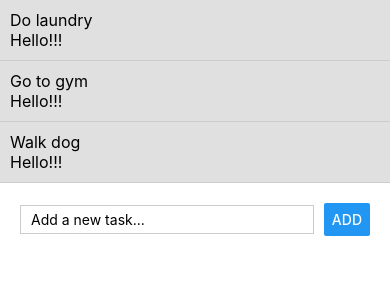
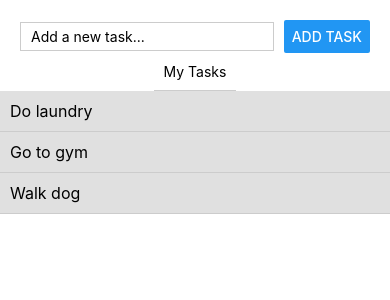
Before and after one commit to ShelynDM/ShelynsAwesomeToDoListApp, a React Native app: screen / in a window 390 px wide. Shown: the top 300 px of the page. Built offline with nearby package versions, Linux system fonts and the light colour scheme.

Commit message:
Lab4 Update

```diff
--- a/App.jsx
+++ b/App.jsx
@@ -5,19 +5,42 @@
  */
 
 import React from 'react';
-import {SafeAreaView, StyleSheet} from 'react-native';
+import {SafeAreaView, StyleSheet, Text} from 'react-native';
 import ToDoList from './components/ToDoList';
 import ToDoForm from './components/ToDoForm';
 import {useState} from 'react';
 
 function App() {
   const [tasks, setTasks] = useState(['Do laundry', 'Go to gym', 'Walk dog']);
+  const addTask = task => {
+    // Check if the task is already in the list and alert the user if true
+    if (tasks.includes(task)) {
+      alert('Task already exists');
+      // If the input task is empty alert the user
+    } else if (task === '') {
+      alert('Please enter a task');
+    } else {
+      setTasks([...tasks, task]);
+      alert('Task successfully added');
+    }
+  };
+
   return (
     <SafeAreaView>
+      <ToDoForm addTask={addTask} />
+      <Text style={styles.task}>My Tasks</Text>
       <ToDoList tasks={tasks} />
-      <ToDoForm />
     </SafeAreaView>
   );
 }
 
+const styles = StyleSheet.create({
+  task: {
+    padding: 10,
+    borderBottomWidth: 1,
+    borderColor: '#ccc',
+    alignSelf: 'center',
+  },
+});
+
 export default App;
--- a/components/ToDoForm.jsx
+++ b/components/ToDoForm.jsx
@@ -8,12 +8,26 @@ import {
   Text,
 } from 'react-native';
 
-function ToDoForm(props) {
+function ToDoForm({addTask}) {
+  const [taskText, setTaskText] = React.useState('');
   return (
     <>
       <View style={styles.form}>
-        <TextInput style={styles.input} placeholder="Add a new task..." />
-        <Button title="Add" />
+        <TextInput
+          style={styles.input}
+          placeholder="Add a new task..."
+          onChangeText={text => setTaskText(text)}
+          value={taskText}
+        />
+        <Pressable>
+          <Button
+            title="Add Task"
+            onPress={() => {
+              addTask(taskText);
+              setTaskText('');
+            }}
+          />
+        </Pressable>
       </View>
     </>
   );
--- a/components/ToDoList.jsx
+++ b/components/ToDoList.jsx
@@ -11,16 +11,17 @@ import {
 function ToDoList({tasks}) {
   return (
     <>
+      <SafeAreaView>
         <ScrollView>
           {tasks.map((task, index) => (
             <Pressable key={index}>
               <View style={[styles.task, styles.completed]}>
                 <Text style={styles.taskText}>{task}</Text>
-              <Text style={styles.taskText}>Hello!!!</Text>
               </View>
             </Pressable>
           ))}
         </ScrollView>
+      </SafeAreaView>
       {/* <ScrollView>
         <Pressable>
           <View style={[styles.task, styles.completed]}>
```
Lines whose indentation alone changed are shown as unchanged.
